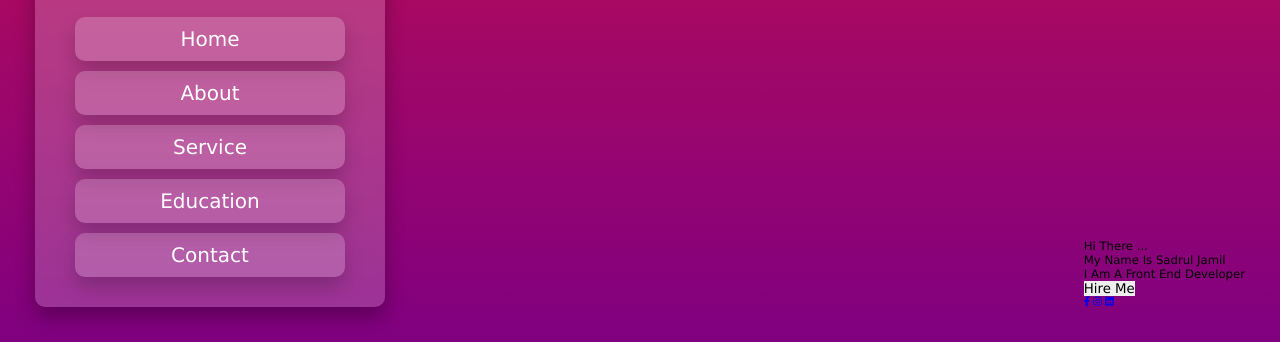
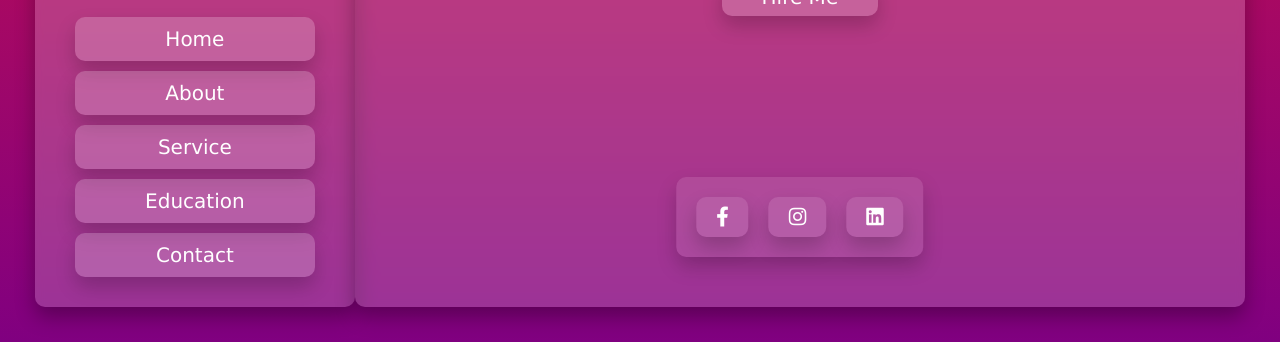
Before and after one commit to sadrulj/myProfile, a plain HTML site: page index.html in a window 1280 px wide. Shown: the part 458-800 px from the top of the page. Drawn offline with nearby package versions, Linux system fonts and the light colour scheme.

Commit message:
container home

```diff
--- a/css/container.css
+++ b/css/container.css
@@ -1,19 +1,66 @@
-.container{
-		height: 58rem;
-		width: 80rem;
+.container {
+  height: 66rem;
+  width: 98rem;
   background: rgba(255, 255, 255, 0.2);
   box-shadow: 0 1rem 2rem rgba(0, 0, 0, 0.3);
   backdrop-filter: blur(0.4rem);
   border-radius: 1rem;
-		overflow: hidden;
+  overflow: hidden;
 }
 
-.home{
-		min-height:100%;
-		display:flex;
-		align-items:center;
-		justify-content:center;
-		flex-flow:column
-		position:relative;
-		padding-bottom:10rem;,
+.home {
+  min-height: 100%;
+  display: flex;
+  align-items: center;
+  justify-content: center;
+  flex-flow: column;
+  position: relative;
+  padding-bottom: 10rem;
 }
+
+.home h3 {
+  font-size: 2.5rem;
+  font-weight: lighter;
+  color: #fff;
+}
+
+.home .name span {
+  font-size: 4rem;
+  color: #fff;
+}
+
+.home .post {
+  padding: 1rem 0;
+}
+
+.home .post span {
+  font-size: 3rem;
+  color: #fff;
+}
+
+.home .share {
+  position: absolute;
+  left: 50%;
+  bottom: 5rem;
+  transform: translateX(-50%);
+  display: flex;
+  padding: 1rem;
+  border-radius: 1rem;
+  background: rgba(255, 255, 255, 0.1);
+  box-shadow: 0 1rem 2rem rgba(0, 0, 0, 0.2);
+}
+
+.home .share a {
+  background: rgba(255, 255, 255, 0.1);
+  box-shadow: 0 1rem 2rem rgba(0, 0, 0, 0.2);
+  padding: 1rem 2rem;
+  margin: 1rem;
+  color: #fff;
+  font-size: 2rem;
+  border-radius: 1rem;
+}
+
+.home .share a:hover {
+  background: rgba(255, 255, 255, 0.5);
+  color: #555;
+}
--- a/css/style.css
+++ b/css/style.css
@@ -24,3 +24,20 @@
   background: linear-gradient(crimson, purple);
   padding: 3.5rem;
 }
+
+.btn {
+  font-size: 2rem;
+  padding: 0.7rem 4rem;
+  background-color: rgba(255, 255, 255, 0.2);
+  color: #fff;
+  border-radius: 1rem;
+  box-shadow: 0 1rem 2rem rgba(0, 0, 0, 0.2);
+  margin-top: 1rem;
+  cursor: pointer;
+  transition: 0.5s linear;
+}
+
+.btn:hover {
+  background: rgba(255, 255, 255, 0.5);
+  color: #555;
+}
--- a/index.html
+++ b/index.html
@@ -8,6 +8,7 @@
   <title>Glassmorphism portfolio website design tutorial</title>
   <link rel="stylesheet" href="css/style.css">
   <link rel="stylesheet" href="css/header.css">
+  <link rel="stylesheet" href="css/container.css">
 
   <!-- font awesome cdn line -->
   <link rel="stylesheet" href="https://cdnjs.cloudflare.com/ajax/libs/font-awesome/5.15.3/css/all.min.css">
@@ -50,7 +51,7 @@
 
       <a href="#"><button class="btn">hire me</button></a>
 
-      <div class="shear">
+      <div class="share">
 
         <a href="#" class="fab fa-facebook-f"></a>
         <a href="#" class=" fab fa-instagram"></a>
@@ -60,6 +61,19 @@
     </section>
   </div>
   <!-- Container section End. -->
+
+  <!-- Type .js cdn Link -->
+  <script src="https://cdnjs.cloudflare.com/ajax/libs/typed.js/2.0.11/typed.min.js"></script>
+
+  <script>
+
+    var type = new Typed('.typing-text', {
+      strings: ['web designer', 'front end developer', 'graphic designer', 'photographer'],
+      typeSpeed: 120,
+      loop: true
+    });
+  </script>
+
 </body>
 
 </html>
```
Lines whose indentation alone changed are shown as unchanged.
